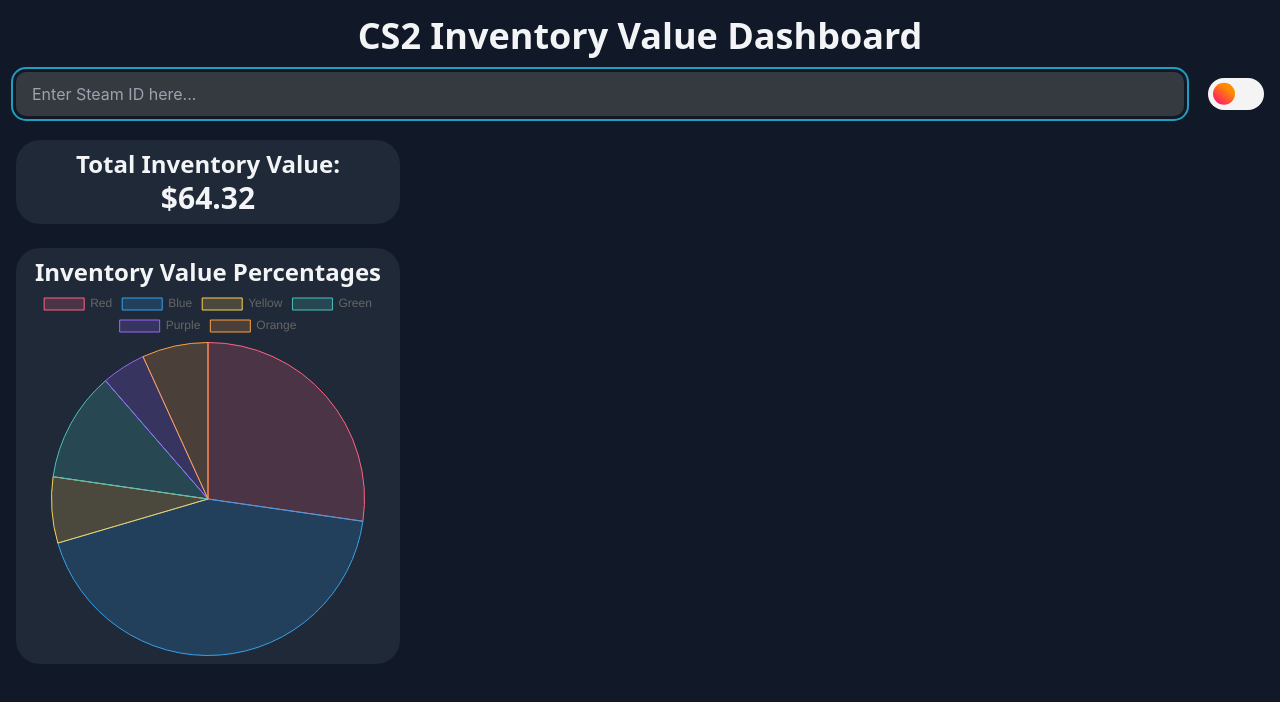
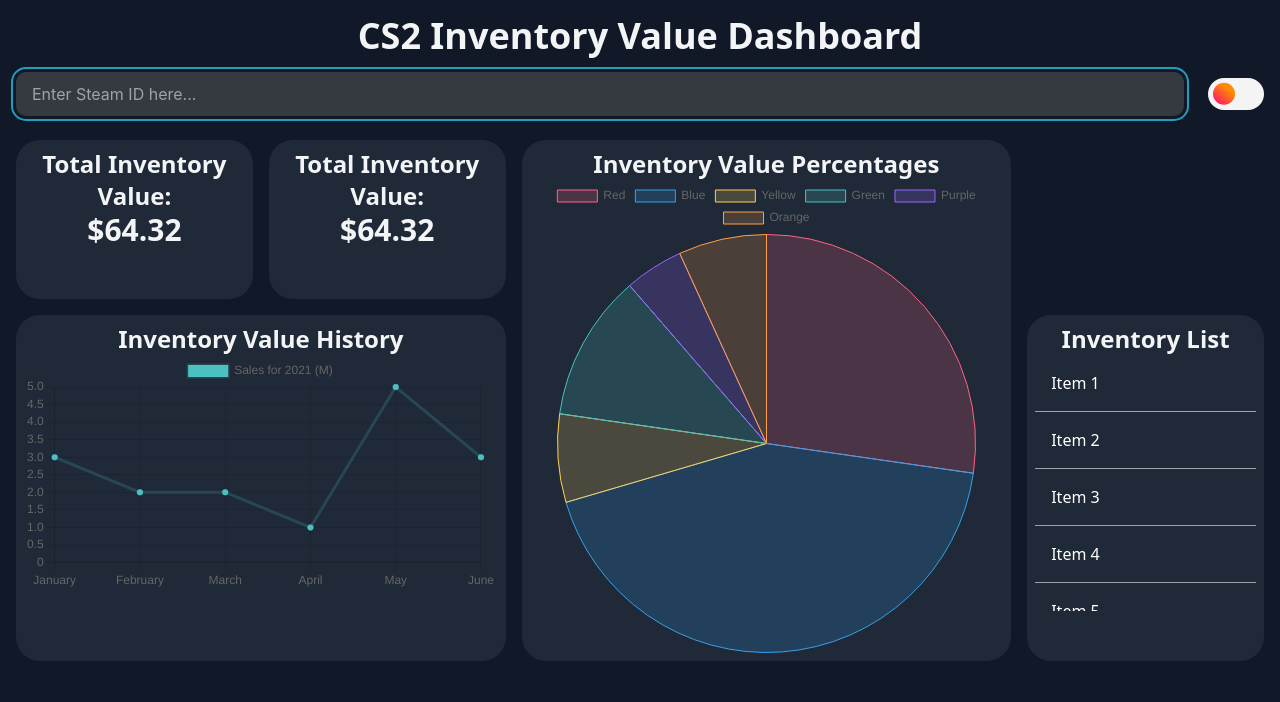
Before and after one commit to KianAnd19/steam-inventory, a React (Vite) app in the folder steam-inventory/: page / in a window 1280 px wide. Shown: the top 702 px of the page. Built offline with nearby package versions, Linux system fonts and the light colour scheme.

Commit message:
Changed the flex-wrap to a grid, still playing around with the exact format but is working nicely

```diff
--- a/steam-inventory/src/App.jsx
+++ b/steam-inventory/src/App.jsx
@@ -1,9 +1,12 @@
 import React from 'react';
 import SearchBar from './components/SearchBar';
 import PieChart from './components/PieChart';
+import LineGraph from './components/LineChart';
+import ScrollableList from './components/ScrollableList';
 
 
 function App() {
+  const items = [{ name: 'Item 1' }, { name: 'Item 2' }, { name: 'Item 3'}, { name: 'Item 4' }, { name: 'Item 5' }, { name: 'Item 6'}];
   const handleSearch = (query) => {
     console.log('Searching for:', query);
     // Add your search logic here
@@ -11,7 +14,7 @@
 
 
   return (
-      <div className="p-4 bg-gray-900 h-screen">
+      <div className="p-4 bg-gray-900 min-h-screen">
         <h1 className="text-gray-100 text-4xl font-bold text-center pb-4">CS2 Inventory Value Dashboard</h1>
         <div className="flex items-center">
           <SearchBar onSearch={handleSearch} />
@@ -20,15 +23,30 @@
             <span class="slider"></span>
           </label>
         </div>
-        <div className='bg-gray-800 rounded-3xl max-w-sm mt-6 p-2'>
-          <h1 className='text-gray-100 text-2xl font-bold text-center'>Total Inventory Value:</h1>
-          <h1 className='text-gray-100 text-3xl font-bold text-center'>$64.32</h1>
+
+        <div className='grid grid-cols-1 sm:grid-cols-2 md:grid-cols-3 lg:grid-cols-4 xl:grid-cols-5 gap-4 mt-6 w-full'>
+          <div className='row-span-1 col-span-1 bg-gray-800 rounded-3xl p-2 w-full h-full'>
+            <h1 className='text-gray-100 text-2xl font-bold text-center'>Total Inventory Value:</h1>
+            <h1 className='text-gray-100 text-3xl font-bold text-center'>$64.32</h1>
+          </div>
+          <div className='row-span-1 col-span-1 bg-gray-800 rounded-3xl p-2 w-full h-full'>
+            <h1 className='text-gray-100 text-2xl font-bold text-center'>Total Inventory Value:</h1>
+            <h1 className='text-gray-100 text-3xl font-bold text-center'>$64.32</h1>
+          </div>
+          <div className='row-span-2 col-span-2 bg-gray-800 rounded-3xl p-2'>
+            <h1 className='text-gray-100 text-2xl font-bold text-center'>Inventory Value Percentages</h1>
+            <PieChart />
+          </div>
+          <div className='col-span-2 bg-gray-800 rounded-3xl p-2'>
+            <h1 className='text-gray-100 text-2xl font-bold text-center'>Inventory Value History</h1>
+            <LineGraph />
+          </div>
+          <div className='row-span-1 bg-gray-800 rounded-3xl p-2'>
+            <h1 className='text-gray-100 text-2xl font-bold text-center'>Inventory List</h1>
+            <ScrollableList items={items} />
+          </div>
         </div>
-        <div className='bg-gray-800 rounded-3xl max-w-sm mt-6 p-2'>
-          <h1 className='text-gray-100 text-2xl font-bold text-center'>Inventory Value Percentages</h1> {/* Could have a better Title tbh */}
-          <PieChart />
-        </div>
-        {/* Other components or content */}
+
       </div>
   );
 }
--- /dev/null
+++ b/steam-inventory/src/components/LineChart.jsx
@@ -0,0 +1,31 @@
+import React from 'react';
+import { Line } from 'react-chartjs-2';
+import 'chart.js/auto';
+
+const LineChart = () => {
+  const data = {
+    labels: ['January', 'February', 'March', 'April', 'May', 'June'],
+    datasets: [
+      {
+        label: 'Sales for 2021 (M)',
+        data: [3, 2, 2, 1, 5, 3],
+        fill: false,
+        backgroundColor: 'rgb(75, 192, 192)',
+        borderColor: 'rgba(75, 192, 192, 0.2)',
+      },
+      // You can add more datasets here if you need to plot more lines
+    ],
+  };
+
+  const options = {
+    scales: {
+      y: {
+        beginAtZero: true
+      }
+    }
+  };
+
+  return <Line data={data} options={options} />;
+};
+
+export default LineChart;
--- /dev/null
+++ b/steam-inventory/src/components/ScrollableList.jsx
@@ -0,0 +1,15 @@
+import React from 'react';
+
+function ScrollableList({ items }) {
+    return (
+      <div className="max-h-64 overflow-y-auto">
+        {items.map((item, index) => (
+          <div key={index} className="p-4 border-b border-gray-400 text-white">
+            {item.name} {/* Replace with how you want to display each item */}
+          </div>
+        ))}
+      </div>
+    );
+  }
+
+export default ScrollableList;
--- a/steam-inventory/src/components/SearchBar.jsx
+++ b/steam-inventory/src/components/SearchBar.jsx
@@ -14,7 +14,7 @@
 
   return (
     <form onSubmit={handleSubmit} className="flex-grow">
-      <input type="text" placeholder="Enter Steam ID here..." name="text" class="input"/>
+      <input type="text" placeholder="Enter Steam ID here..." name="text" className="input"/>
     </form>
   );
 }
```
